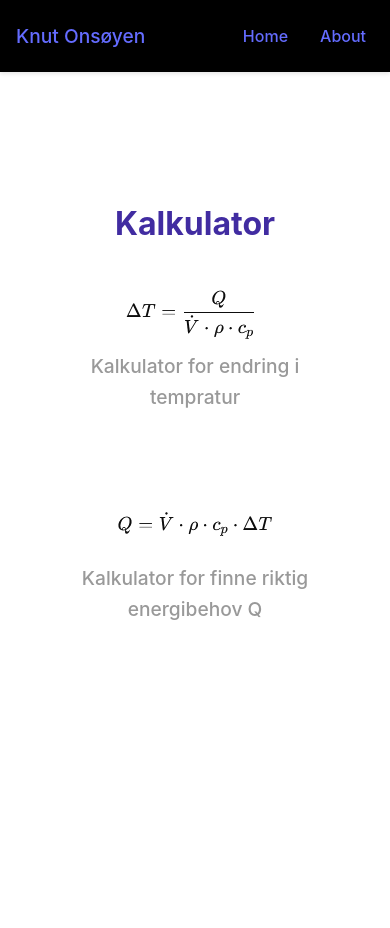
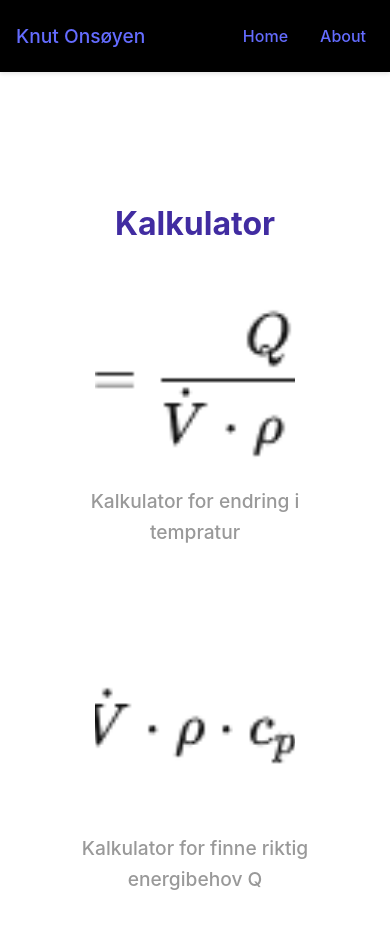
Before and after one commit to Knut1999/React1, a React (Vite) app: page /Work in a window 390 px wide. Shown: the top 928 px of the page. Before the commit the page ends 844 px from the top, so only its background shows below. Built offline with nearby package versions, Linux system fonts and the light colour scheme.

Commit message:
new game

```diff
--- a/src/css/Work.css
+++ b/src/css/Work.css
@@ -62,13 +62,13 @@
   margin-bottom: 3rem;
 }
 
-img {
+.work-img {
   width: 160px;
   height: 65px;
 }
 
 @media (max-width: 600px) {
-img {
+.work-img {
   width: 160px;
   height: 65px;
 }
```
